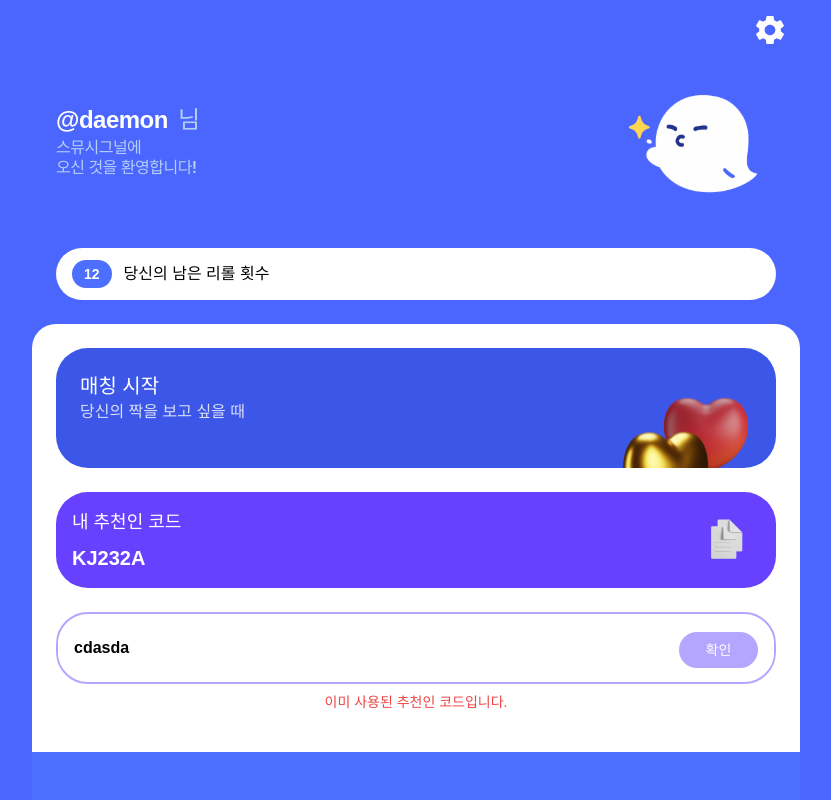
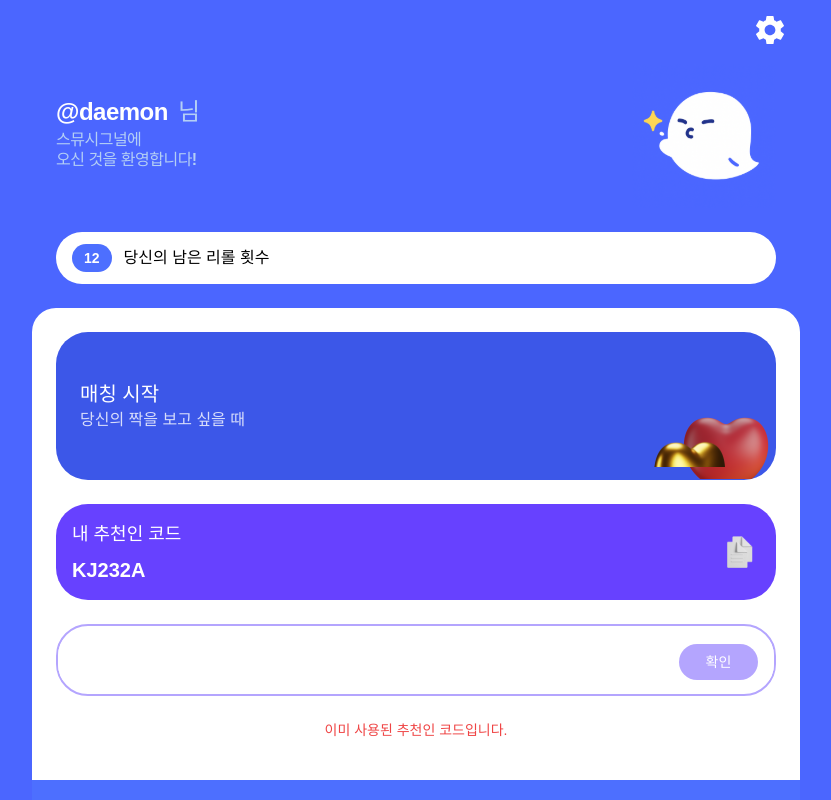
Before and after one commit to catturtle123/SMUSignalWeb, a React (Vite) app: page /main in a window 1280 px wide. Shown: the whole page, without its empty margins (224-1055 px from the left). Built offline with nearby package versions, Linux system fonts and the light colour scheme; a web font is replaced by a local one.

Commit message:
feat(ui): 메인 페이지 화면비에따른 레이아웃 수정완료료

```diff
--- a/src/pages/main/Mainpage.tsx
+++ b/src/pages/main/Mainpage.tsx
@@ -7,13 +7,20 @@ function MainPage() {
         {/* 파란색 상단 영역 */}
         <div className="px-4 sm:px-6 py-6 pt-10 space-y-6 relative">
           {/* 설정 아이콘 - 오른쪽 상단 */}
-          <img src="src/assets/settings.svg" alt="설정" className="w-6 h-6 sm:w-7 sm:h-7 absolute top-4 right-4" />
+          <img
+            src="src/assets/settings.svg"
+            alt="설정"
+            className="w-6 h-6 sm:w-7 sm:h-7 absolute top-4 right-4"
+          />
 
           {/* 유저 정보 + 캐릭터 */}
           <div className="flex items-center justify-between">
             <div className="leading-[20px]">
               <p className="font-pretendard font-bold text-[24px] leading-[20px] tracking-[-0.5px]">
-                @daemon <span className="ml-1 font-pretendard font-bold text-[24px] leading-[20px] tracking-[-0.5px] text-[#B4CFF5]">님</span>
+                @daemon{" "}
+                <span className="ml-1 font-pretendard font-bold text-[24px] leading-[20px] tracking-[-0.5px] text-[#B4CFF5]">
+                  님
+                </span>
               </p>
               <p className="font-pretendard font-bold text-[16px] leading-[20px] tracking-[-0.5px] mt-2 text-[#B4CFF5]">
                 스뮤시그널에 <br /> 오신 것을 환영합니다!
@@ -22,13 +29,15 @@ function MainPage() {
             <img
               src="src/assets/ghost.svg"
               alt="귀신"
-              className="w-32 h-32 sm:w-36 sm:h-36 md:w-40 md:h-40"
+              className="w-24 h-24 sm:w-32 sm:h-32 md:w-36 md:h-36"
             />
           </div>
 
           {/* 리롤 횟수 */}
           <div className="bg-white text-black rounded-[32px] px-4 py-3 text-sm sm:text-base font-bold w-full flex items-center">
-            <div className="bg-[#4D6FFF] text-white rounded-[32px] px-3 py-1 mr-3 text-sm">12</div>
+            <div className="bg-[#4D6FFF] text-white rounded-[32px] px-3 py-1 mr-3 text-sm">
+              12
+            </div>
             당신의 남은 리롤 횟수
           </div>
         </div>
@@ -36,49 +45,60 @@ function MainPage() {
         {/* 흰색 하단 영역 */}
         <div className="flex-1 w-full bg-white text-black rounded-t-3xl px-4 sm:px-6 pt-6 pb-10 space-y-6 relative">
           {/* 매칭 시작 카드 */}
-          <div className="bg-[#3C57E8] text-white rounded-[32px] p-4 sm:p-6 relative overflow-hidden h-[120px]">
-            <div className="z-10 relative">
+          <div className="bg-[#3C57E8] text-white rounded-[32px] p-4 sm:p-6 relative overflow-hidden flex items-center justify-between">
+            <div className="z-10">
               <p className="text-lg sm:text-xl font-semibold">매칭 시작</p>
               <p className="text-sm sm:text-base opacity-80">당신의 짝을 보고 싶을 때</p>
             </div>
-            {/* 겹치는 하트 - Figma 위치 참고 */}
+
+            {/* 하트 이미지 래퍼 */}
+            <div className="relative w-[140px] h-[100px] sm:w-[100px] sm:h-[100px] flex-shrink-0">
+              {/* 레드 하트 (앞쪽, 위로 약간 이동) */}
               <img
                 src="src/assets/redheart.svg"
                 alt="레드 하트"
-              className="absolute w-[100px] h-[100px] top-[23px] left-[600px]"
+                className="absolute top-11 left-6 w-[100%] h-[80%] object-contain z-0"
               />
+              {/* 골드 하트 (뒤에, 더 아래쪽) */}
               <img
                 src="src/assets/goldheart.svg"
                 alt="골드 하트"
-              className="absolute w-[120px] h-[120px] top-[30px] left-[550px]"
+                className="absolute top-12 right-3 w-[100%] h-[86%] object-contain z-0"
               />
             </div>
+          </div>
+
 
           {/* 추천 코드 */}
-          <div className="bg-[#6741FF] rounded-[32px] p-4 text-white space-y-2">
+          <div className="bg-[#6741FF] rounded-[32px] p-4 text-white space-y-2 relative">
             <div className="text-sm sm:text-lg">내 추천인 코드</div>
             <div className="flex justify-between items-center">
               <div className="text-lg sm:text-xl font-bold">KJ232A</div>
-              <img src="src/assets/document.svg" alt="복사" className="absolute w-[50px] h-[50px] top-[190px] left-[670px]" />
+              {/* 복사 아이콘 */}
+              <img
+                src="src/assets/document.svg"
+                alt="복사"
+                className="w-8 h-8 sm:w-10 sm:h-10 absolute right-4 top-1/2 transform -translate-y-1/2"
+              />
             </div>
           </div>
 
           {/* 추천 코드 입력 */}
-          <div>
-            <div className="flex flex-col sm:flex-row items-center bg-white border-2 border-[#B4A5FE] rounded-[32px] overflow-hidden w-full h-[72px] mx-auto relative">
+          <form className="flex flex-col sm:flex-row items-center bg-white border-2 border-[#B4A5FE] rounded-[32px] overflow-hidden w-full h-[72px] mx-auto relative">
             <input
               type="text"
-                placeholder="추천 코드 입력"
               className="px-4 py-2 w-full text-black outline-none text-sm sm:text-base font-semibold"
-                defaultValue="cdasda"
             />
-              {/* 보라색 버튼 배경 도형 */}
-              <div className="absolute top-[18px] right-[16px] w-[79px] h-[36px] rounded-full bg-[#B4A5FE] flex items-center justify-center">
+            <button
+              type="submit"
+              className="absolute top-[18px] right-[16px] w-[79px] h-[36px] rounded-full bg-[#B4A5FE] flex items-center justify-center"
+            >
               <span className="text-white text-sm font-semibold">확인</span>
-              </div>
-            </div>
-            <p className="text-sm text-red-500 mt-2 text-center">이미 사용된 추천인 코드입니다.</p>
-          </div>
+            </button>
+          </form>
+          <p className="text-sm text-red-500 mt-2 text-center">
+            이미 사용된 추천인 코드입니다.
+          </p>
         </div>
 
         {/* 하단 배경을 위해 추가된 여백 */}
```
Lines whose indentation alone changed are shown as unchanged.
